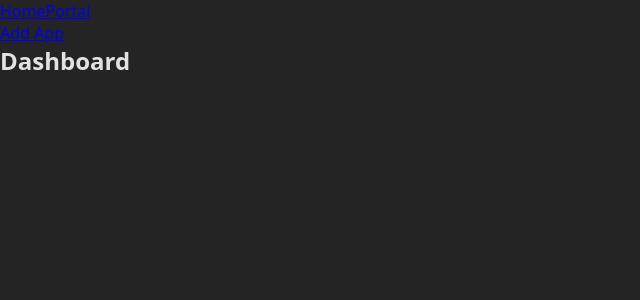
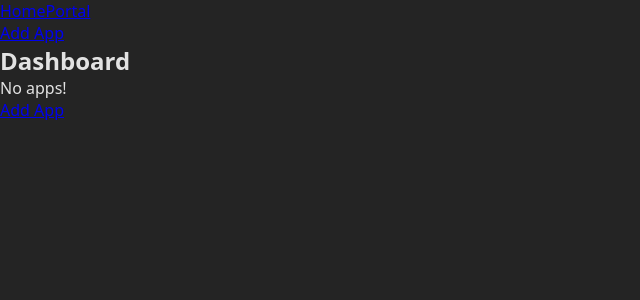
Before and after one commit to venoblin/homeportal-frontend, a React (Vite) app: page / in a window 1280 px wide. Shown: the top 300 px of the page, without its empty margins (0-640 px from the left). Built offline with nearby package versions, Linux system fonts and the light colour scheme; no server answers.

Commit message:
added dashboard app conditional rendering

```diff
--- a/package.json
+++ b/package.json
@@ -4,7 +4,7 @@
   "version": "0.0.0",
   "type": "module",
   "scripts": {
-    "dev": "vite",
+    "dev": "vite --host",
     "build": "vite build",
     "lint": "eslint .",
     "preview": "vite preview"
--- a/src/App.jsx
+++ b/src/App.jsx
@@ -16,7 +16,6 @@ function App() {
 
   useEffect(() => {
     getApps()
-    console.log()
   }, [])
 
   return (
@@ -33,7 +32,7 @@ function App() {
       </nav>
 
       <Routes>
-        <Route path='/' element={<HomeRoute />} />
+        <Route path='/' element={<HomeRoute apps={apps} />} />
         <Route path='/new' element={<NewAppRoute />} />
       </Routes>
     </div>
--- a/src/components/routes/HomeRoute/HomeRoute.jsx
+++ b/src/components/routes/HomeRoute/HomeRoute.jsx
@@ -1,9 +1,19 @@
+import { Link } from 'react-router-dom'
 import './HomeRoute.css'
 
-const HomeRoute = () => {
+const HomeRoute = (props) => {
   return (
     <div className='HomeRoute'>
       <h2>Dashboard</h2>
+
+      {props.apps.length ? (
+        <p>Apps</p>
+      ) : (
+        <div>
+          <p>No apps!</p>
+          <Link to='/new'>Add App</Link>
+        </div>
+      )}
     </div>
   )
 }
```
